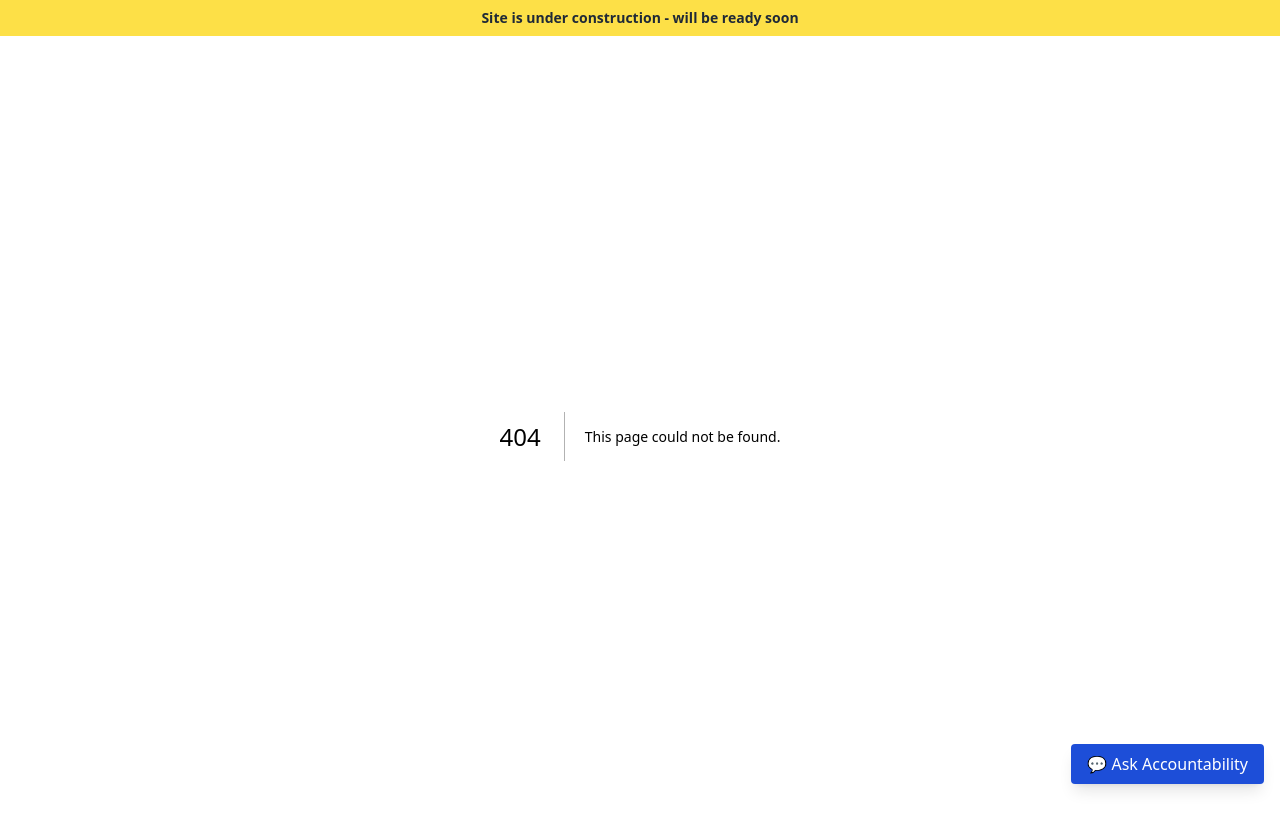
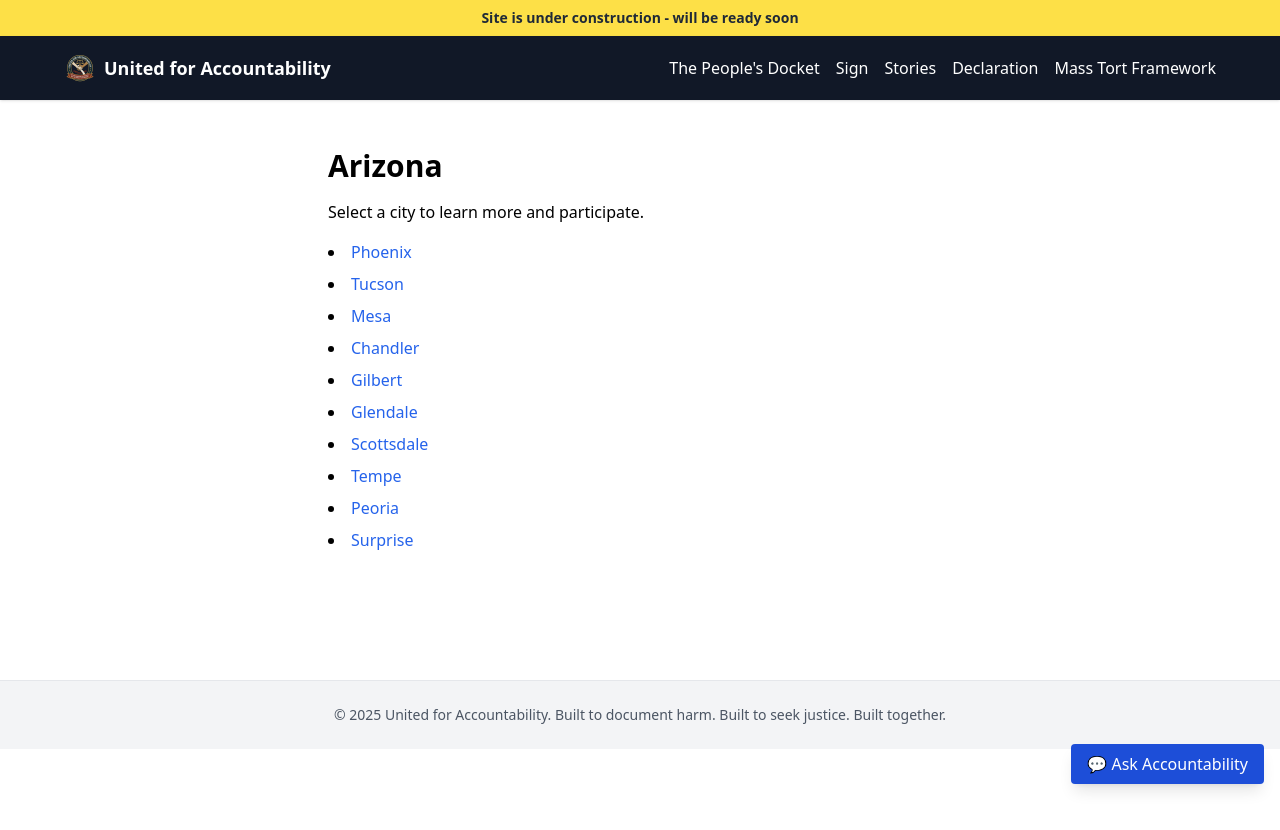
Before and after one commit to United-for-Accountability/mass-tort-platform, a Next.js app: page /states/arizona in a window 1280 px wide. Before the commit this address had no page. Shown: the top 830 px of the page. After the commit the page ends 800 px from the top, so only its background shows below. Built offline with nearby package versions, Linux system fonts and the light colour scheme.

Commit message:
Add Arizona state page and city pages

```diff
--- /dev/null
+++ b/pages/states/arizona/chandler.js
@@ -0,0 +1,21 @@
+import Head from 'next/head';
+import Navbar from '../../../components/Navbar';
+import Footer from '../../../components/Footer';
+
+export default function Chandler() {
+  return (
+    <>
+      <Head>
+        <title>Chandler, Arizona | United for Accountability</title>
+        <meta name="description" content="Information and engagement for residents of Chandler, Arizona." />
+        <link rel="canonical" href="https://www.unitedforaccountability.org/states/arizona/chandler" />
+      </Head>
+      <Navbar />
+      <main className="max-w-2xl mx-auto px-6 py-12">
+        <h1 className="text-3xl font-bold mb-4">Chandler, Arizona</h1>
+        <p>City-specific content will be available soon.</p>
+      </main>
+      <Footer />
+    </>
+  );
+}
--- /dev/null
+++ b/pages/states/arizona/gilbert.js
@@ -0,0 +1,21 @@
+import Head from 'next/head';
+import Navbar from '../../../components/Navbar';
+import Footer from '../../../components/Footer';
+
+export default function Gilbert() {
+  return (
+    <>
+      <Head>
+        <title>Gilbert, Arizona | United for Accountability</title>
+        <meta name="description" content="Information and engagement for residents of Gilbert, Arizona." />
+        <link rel="canonical" href="https://www.unitedforaccountability.org/states/arizona/gilbert" />
+      </Head>
+      <Navbar />
+      <main className="max-w-2xl mx-auto px-6 py-12">
+        <h1 className="text-3xl font-bold mb-4">Gilbert, Arizona</h1>
+        <p>City-specific content will be available soon.</p>
+      </main>
+      <Footer />
+    </>
+  );
+}
--- /dev/null
+++ b/pages/states/arizona/glendale.js
@@ -0,0 +1,21 @@
+import Head from 'next/head';
+import Navbar from '../../../components/Navbar';
+import Footer from '../../../components/Footer';
+
+export default function Glendale() {
+  return (
+    <>
+      <Head>
+        <title>Glendale, Arizona | United for Accountability</title>
+        <meta name="description" content="Information and engagement for residents of Glendale, Arizona." />
+        <link rel="canonical" href="https://www.unitedforaccountability.org/states/arizona/glendale" />
+      </Head>
+      <Navbar />
+      <main className="max-w-2xl mx-auto px-6 py-12">
+        <h1 className="text-3xl font-bold mb-4">Glendale, Arizona</h1>
+        <p>City-specific content will be available soon.</p>
+      </main>
+      <Footer />
+    </>
+  );
+}
--- /dev/null
+++ b/pages/states/arizona/index.js
@@ -0,0 +1,42 @@
+import Head from 'next/head';
+import Link from 'next/link';
+import Navbar from '../../../components/Navbar';
+import Footer from '../../../components/Footer';
+
+const cities = [
+  { name: 'Phoenix', slug: 'phoenix' },
+  { name: 'Tucson', slug: 'tucson' },
+  { name: 'Mesa', slug: 'mesa' },
+  { name: 'Chandler', slug: 'chandler' },
+  { name: 'Gilbert', slug: 'gilbert' },
+  { name: 'Glendale', slug: 'glendale' },
+  { name: 'Scottsdale', slug: 'scottsdale' },
+  { name: 'Tempe', slug: 'tempe' },
+  { name: 'Peoria', slug: 'peoria' },
+  { name: 'Surprise', slug: 'surprise' },
+];
+
+export default function Arizona() {
+  return (
+    <>
+      <Head>
+        <title>Arizona Cities | United for Accountability</title>
+        <meta name="description" content="Explore city pages for Arizona within the United for Accountability mass tort platform." />
+        <link rel="canonical" href="https://www.unitedforaccountability.org/states/arizona" />
+      </Head>
+      <Navbar />
+      <main className="max-w-2xl mx-auto px-6 py-12">
+        <h1 className="text-3xl font-bold mb-4">Arizona</h1>
+        <p className="mb-4">Select a city to learn more and participate.</p>
+        <ul className="list-disc list-inside space-y-2">
+          {cities.map(({ name, slug }) => (
+            <li key={slug}>
+              <Link href={`/states/arizona/${slug}`} className="text-blue-600 hover:underline">{name}</Link>
+            </li>
+          ))}
+        </ul>
+      </main>
+      <Footer />
+    </>
+  );
+}
--- /dev/null
+++ b/pages/states/arizona/mesa.js
@@ -0,0 +1,21 @@
+import Head from 'next/head';
+import Navbar from '../../../components/Navbar';
+import Footer from '../../../components/Footer';
+
+export default function Mesa() {
+  return (
+    <>
+      <Head>
+        <title>Mesa, Arizona | United for Accountability</title>
+        <meta name="description" content="Information and engagement for residents of Mesa, Arizona." />
+        <link rel="canonical" href="https://www.unitedforaccountability.org/states/arizona/mesa" />
+      </Head>
+      <Navbar />
+      <main className="max-w-2xl mx-auto px-6 py-12">
+        <h1 className="text-3xl font-bold mb-4">Mesa, Arizona</h1>
+        <p>City-specific content will be available soon.</p>
+      </main>
+      <Footer />
+    </>
+  );
+}
--- /dev/null
+++ b/pages/states/arizona/peoria.js
@@ -0,0 +1,21 @@
+import Head from 'next/head';
+import Navbar from '../../../components/Navbar';
+import Footer from '../../../components/Footer';
+
+export default function Peoria() {
+  return (
+    <>
+      <Head>
+        <title>Peoria, Arizona | United for Accountability</title>
+        <meta name="description" content="Information and engagement for residents of Peoria, Arizona." />
+        <link rel="canonical" href="https://www.unitedforaccountability.org/states/arizona/peoria" />
+      </Head>
+      <Navbar />
+      <main className="max-w-2xl mx-auto px-6 py-12">
+        <h1 className="text-3xl font-bold mb-4">Peoria, Arizona</h1>
+        <p>City-specific content will be available soon.</p>
+      </main>
+      <Footer />
+    </>
+  );
+}
--- /dev/null
+++ b/pages/states/arizona/phoenix.js
@@ -0,0 +1,21 @@
+import Head from 'next/head';
+import Navbar from '../../../components/Navbar';
+import Footer from '../../../components/Footer';
+
+export default function Phoenix() {
+  return (
+    <>
+      <Head>
+        <title>Phoenix, Arizona | United for Accountability</title>
+        <meta name="description" content="Information and engagement for residents of Phoenix, Arizona." />
+        <link rel="canonical" href="https://www.unitedforaccountability.org/states/arizona/phoenix" />
+      </Head>
+      <Navbar />
+      <main className="max-w-2xl mx-auto px-6 py-12">
+        <h1 className="text-3xl font-bold mb-4">Phoenix, Arizona</h1>
+        <p>City-specific content will be available soon.</p>
+      </main>
+      <Footer />
+    </>
+  );
+}
--- /dev/null
+++ b/pages/states/arizona/scottsdale.js
@@ -0,0 +1,21 @@
+import Head from 'next/head';
+import Navbar from '../../../components/Navbar';
+import Footer from '../../../components/Footer';
+
+export default function Scottsdale() {
+  return (
+    <>
+      <Head>
+        <title>Scottsdale, Arizona | United for Accountability</title>
+        <meta name="description" content="Information and engagement for residents of Scottsdale, Arizona." />
+        <link rel="canonical" href="https://www.unitedforaccountability.org/states/arizona/scottsdale" />
+      </Head>
+      <Navbar />
+      <main className="max-w-2xl mx-auto px-6 py-12">
+        <h1 className="text-3xl font-bold mb-4">Scottsdale, Arizona</h1>
+        <p>City-specific content will be available soon.</p>
+      </main>
+      <Footer />
+    </>
+  );
+}
--- /dev/null
+++ b/pages/states/arizona/surprise.js
@@ -0,0 +1,21 @@
+import Head from 'next/head';
+import Navbar from '../../../components/Navbar';
+import Footer from '../../../components/Footer';
+
+export default function Surprise() {
+  return (
+    <>
+      <Head>
+        <title>Surprise, Arizona | United for Accountability</title>
+        <meta name="description" content="Information and engagement for residents of Surprise, Arizona." />
+        <link rel="canonical" href="https://www.unitedforaccountability.org/states/arizona/surprise" />
+      </Head>
+      <Navbar />
+      <main className="max-w-2xl mx-auto px-6 py-12">
+        <h1 className="text-3xl font-bold mb-4">Surprise, Arizona</h1>
+        <p>City-specific content will be available soon.</p>
+      </main>
+      <Footer />
+    </>
+  );
+}
--- /dev/null
+++ b/pages/states/arizona/tempe.js
@@ -0,0 +1,21 @@
+import Head from 'next/head';
+import Navbar from '../../../components/Navbar';
+import Footer from '../../../components/Footer';
+
+export default function Tempe() {
+  return (
+    <>
+      <Head>
+        <title>Tempe, Arizona | United for Accountability</title>
+        <meta name="description" content="Information and engagement for residents of Tempe, Arizona." />
+        <link rel="canonical" href="https://www.unitedforaccountability.org/states/arizona/tempe" />
+      </Head>
+      <Navbar />
+      <main className="max-w-2xl mx-auto px-6 py-12">
+        <h1 className="text-3xl font-bold mb-4">Tempe, Arizona</h1>
+        <p>City-specific content will be available soon.</p>
+      </main>
+      <Footer />
+    </>
+  );
+}
--- /dev/null
+++ b/pages/states/arizona/tucson.js
@@ -0,0 +1,21 @@
+import Head from 'next/head';
+import Navbar from '../../../components/Navbar';
+import Footer from '../../../components/Footer';
+
+export default function Tucson() {
+  return (
+    <>
+      <Head>
+        <title>Tucson, Arizona | United for Accountability</title>
+        <meta name="description" content="Information and engagement for residents of Tucson, Arizona." />
+        <link rel="canonical" href="https://www.unitedforaccountability.org/states/arizona/tucson" />
+      </Head>
+      <Navbar />
+      <main className="max-w-2xl mx-auto px-6 py-12">
+        <h1 className="text-3xl font-bold mb-4">Tucson, Arizona</h1>
+        <p>City-specific content will be available soon.</p>
+      </main>
+      <Footer />
+    </>
+  );
+}
```
